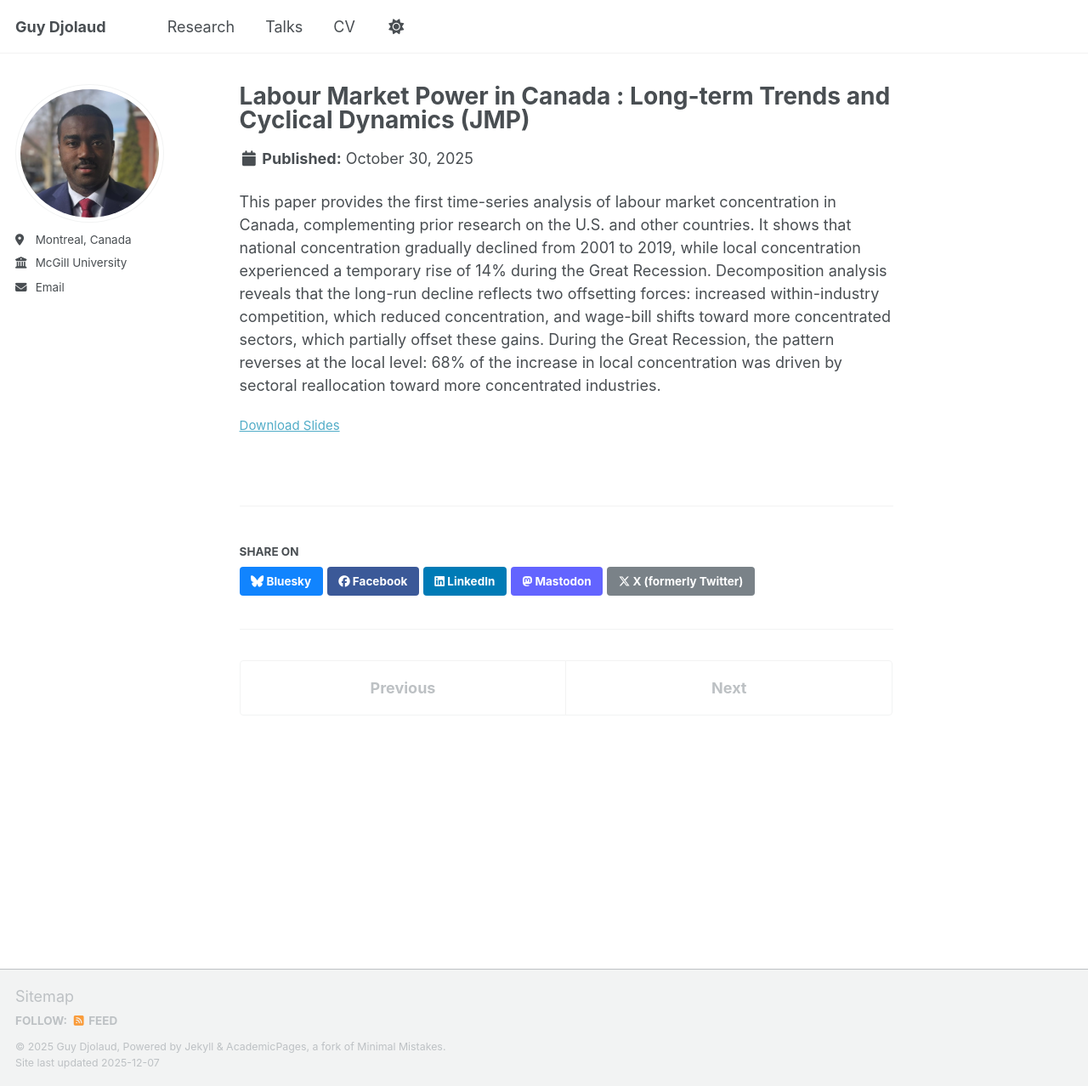
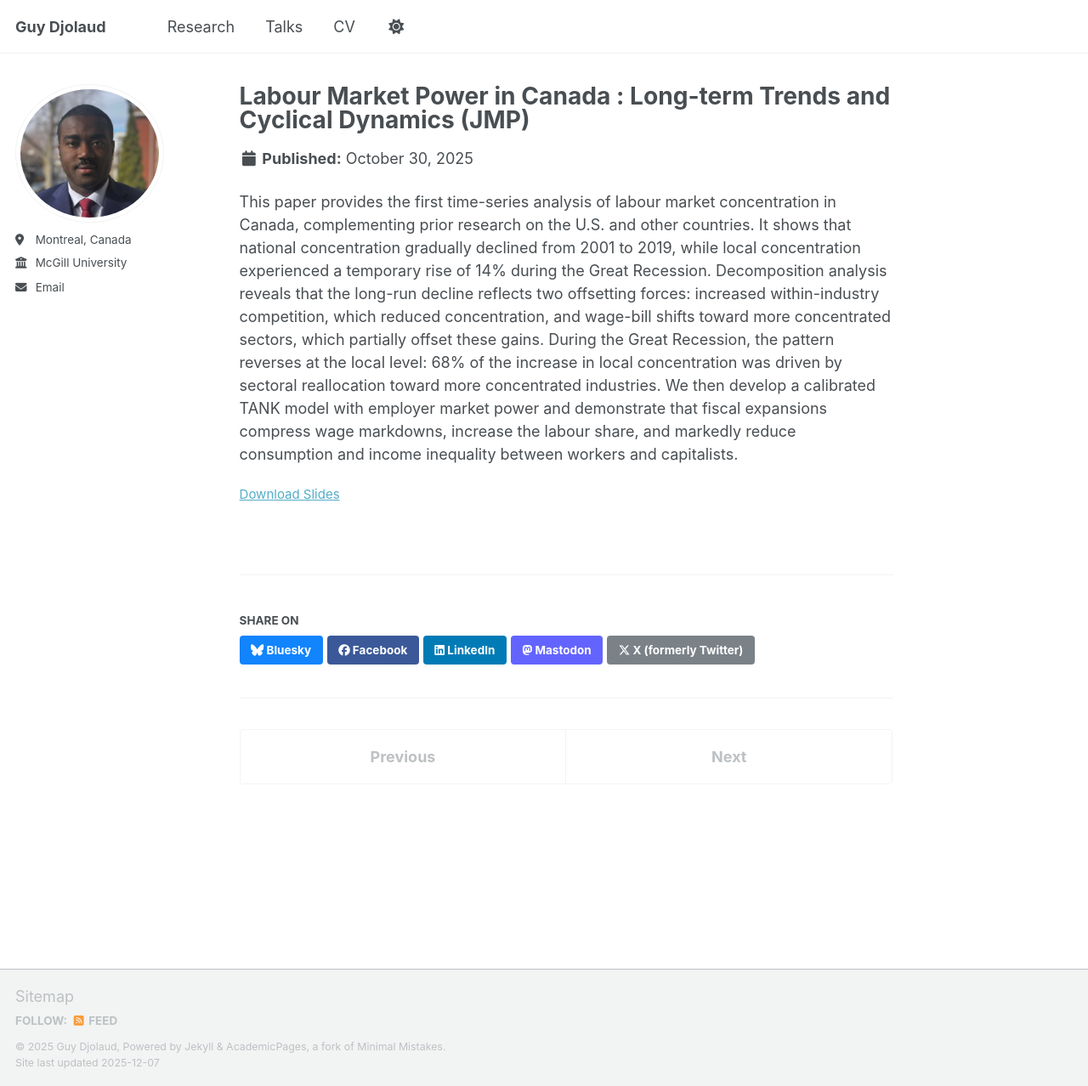
Before and after one commit to Guy-Djolaud/Guy-Djolaud.github.io, a Jekyll site: the page built from _publications/2009-10-01-paper-title-number-1.md, in a window 1280 px wide and 1278 px high. Shown: the whole window at 85% size. Built offline with Jekyll 4.4.1, drawn with Linux system fonts in a browser that asks for light colours; a script that is not in the unit is left out.

Commit message:
Update 2009-10-01-paper-title-number-1.md

```diff
--- a/_publications/2009-10-01-paper-title-number-1.md
+++ b/_publications/2009-10-01-paper-title-number-1.md
@@ -9,11 +9,4 @@
 paperurl: '/files/Labour_Market_Power_JMP_Guy_Djolaud (1).pdf'
 ---
 
-This paper provides the first time-series analysis of labour market concentration in Canada,
-complementing prior research on the U.S. and other countries. It shows that national concentration
-gradually declined from 2001 to 2019, while local concentration experienced a temporary rise of 14%
-during the Great Recession. Decomposition analysis reveals that the long-run decline reflects two
-offsetting forces: increased within-industry competition, which reduced concentration, and wage-bill
-shifts toward more concentrated sectors, which partially offset these gains. During the Great
-Recession, the pattern reverses at the local level: 68% of the increase in local concentration
-was driven by sectoral reallocation toward more concentrated industries.
+This paper provides the first time-series analysis of labour market concentration in Canada, complementing prior research on the U.S. and other countries. It shows that national concentration gradually declined from 2001 to 2019, while local concentration experienced a temporary rise of 14% during the Great Recession. Decomposition analysis reveals that the long-run decline reflects two offsetting forces: increased within-industry competition, which reduced concentration, and wage-bill shifts toward more concentrated sectors, which partially offset these gains. During the Great Recession, the pattern reverses at the local level: 68% of the increase in local concentration was driven by sectoral reallocation toward more concentrated industries. We then develop a calibrated TANK model with employer market power and demonstrate that fiscal expansions compress wage markdowns, increase the labour share, and markedly reduce consumption and income inequality between workers and capitalists.
```
